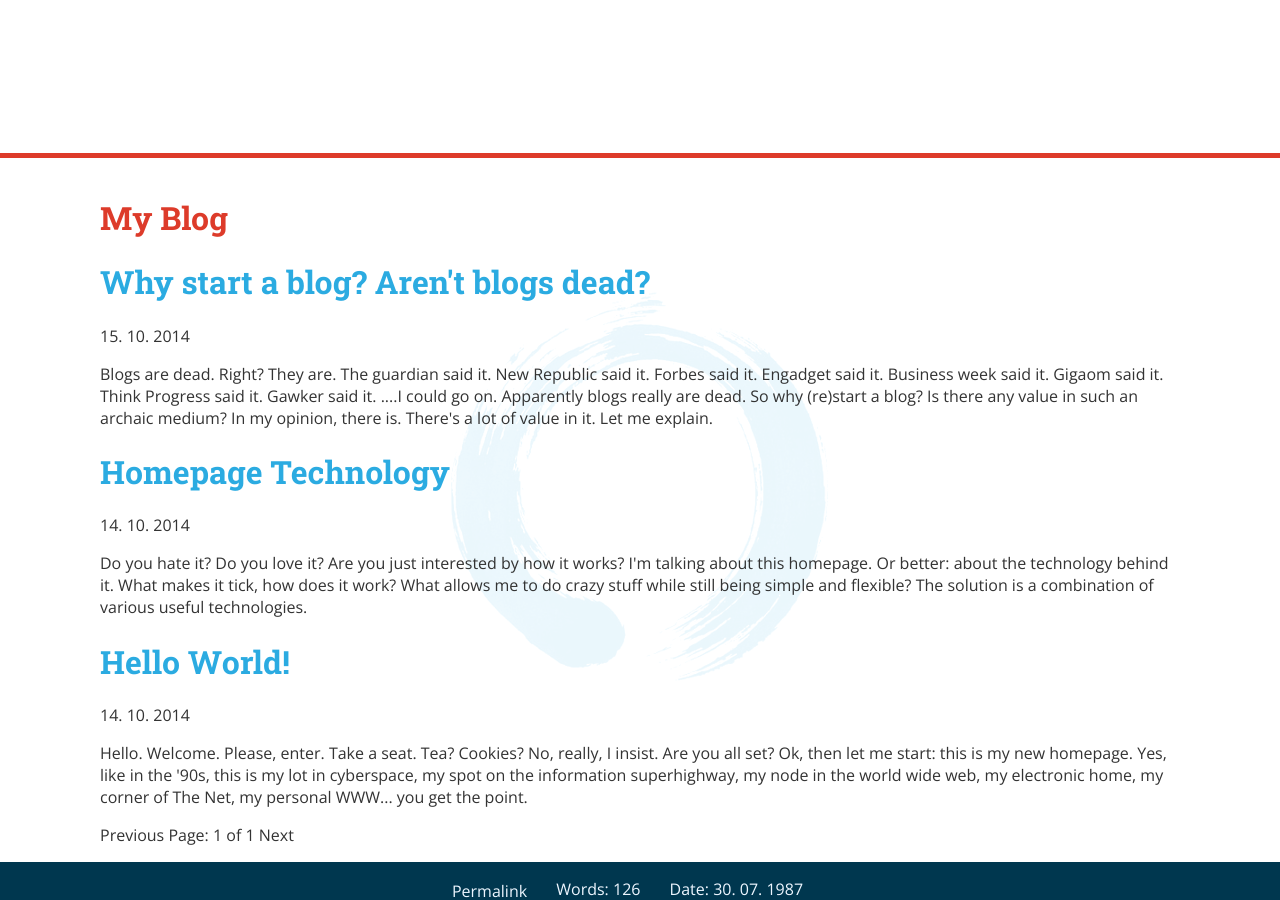
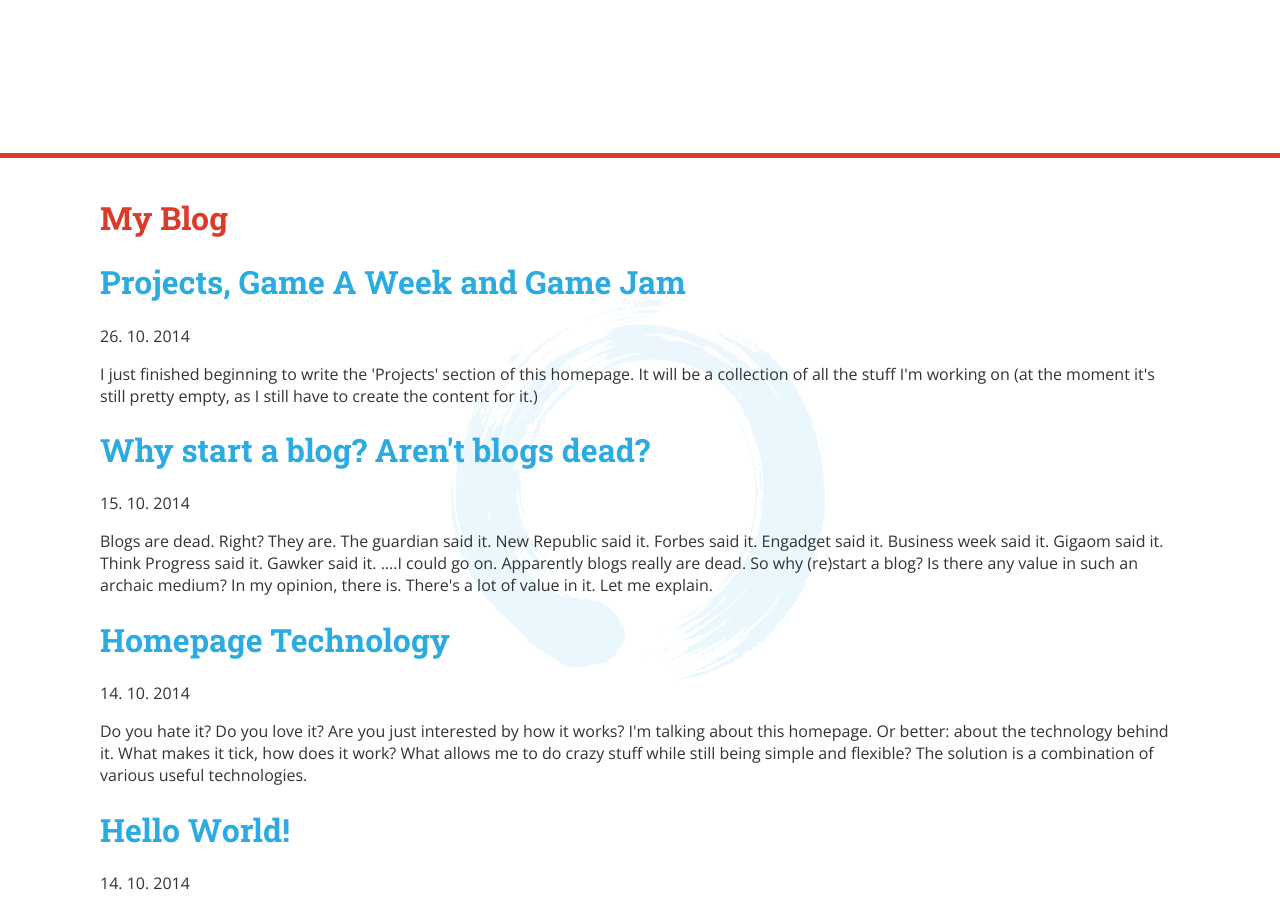
Before and after one commit to ramsesoriginal/ramsesoriginal.github.io, a Jekyll site: the page built from blog/index.html, in a window 1280 px wide and 900 px high, scrolled down 574 px. Built offline with Jekyll 4.4.1, drawn with Linux system fonts in a browser that asks for light colours; nearby versions of some CDN libraries; the list of posts is cut into pages by our own code; comment, search, counter and statistics services are not loaded.

Commit message:
Added blogpost, improved projects page

```diff
--- a/_config.yml
+++ b/_config.yml
@@ -6,12 +6,13 @@ paginate_path: "blog/:num"
 
 name: ramsesoriginal
 
-rssbaseurl: http://ramsesoriginal.github.io/
+rssbaseurl: http://ramsesoriginal.info
 
 date_format: "%d. %m. %Y"
 time_format: "%H:%M:%S"
 
 url: "http://ramsesoriginal.info"
+#url: "http://localhost:4000"
 
 defaults:
   -
--- /dev/null
+++ b/_posts/2014-10-26-projects.html
@@ -0,0 +1,41 @@
+---
+title: Projects, Game A Week and Game Jam
+permalink: 2014/10/26/projects
+categories:
+  - meta
+  - gamedev
+tags:
+  - service message
+  - game a week
+  - game jam
+  - 0h Jam
+comments: true
+preview: /assets/images/congrats.gif
+---
+
+<p>
+	I just finished beginning to write the 'Projects' section of this homepage. It will be a collection of all the stuff I'm working on (at the moment it's still pretty empty, as I still have to create the content for it.)
+</p>
+
+<figure style="width: 500px; margin-left: auto; margin-right: auto;">
+	<img src="{{ site.url }}/assets/images/congrats.gif" style="width: 500px; height: 191px"  alt="Congratulations!"/>
+	<figcaption>Leanardo di Caprio (as Jay Gatsby) congratulating me on the launch of the new section</figcaption>
+</figure>
+
+<p>
+	There are two items currently populating the <a href="{{ site.url }}/projects/">projects list</a>: Game A Week and 0h Game Jam. Let's start from the latter: the 0h Jam.
+</p>
+<p>
+	For those who don't know, a short explanation: the <a href="http://0hgame.eu/">0h Jam</a> is a global game jam (I'll talk about game jams in general in a later moment) about making a game in 0h. Yes, Zero hours. The trick is, the game jam is taking place during the 1h of daylight saving time switch, so it's starting at 2:00 AM and finishing at 2:00 AM. I started participating in a few game jams before, but it was all half-hearted attempts, without never actually finishing a game.<br />
+	This time, I not only participated, I actually made a game. I went a bit overtime, but I created a stupid little game in nearly 0h: <a href="http://ramsesoriginal.info/0hjam/">Falling Balls</a>. (Another game I made is called Extreme Balls. I have a prototype called Balls. I have another one called Bouncing Balls. I'm starting to see a pattern...). I had all kind of problems making the game (thus the overtime), I talk about that on the game's homepage.<br />
+	But I have to say participating in a game jam is great fun! Even though I was ill, alone and under stress, it was a great experience! I can't wait to participate in the next game jam (there are a lot coming up), it's really worth the time!<br />
+	This might also be the first game I released that isn't buggy as hell. Yaay!
+</p>
+<figure style="width: 500px; margin-left: auto; margin-right: auto;">
+	<img src="https://raw.githubusercontent.com/ramsesoriginal/0hjam/master/Screenshot.PNG"  style="width: 500px;"  alt="Screenshot!"/>
+	<figcaption>Screenshot from my 0h Game Jam submission</figcaption>
+</figure>
+<p>
+	Then there's the <a href="{{ site.url }}/projects/GameAWeek/">Game a Week</a> project. It's a project that means a lot to me, go read the <a href="{{ site.url }}/projects/GameAWeek/">page</a> I made for it, as I have a good description of why I do this, and why I'm starting now. If you're short on time, let me sum up:<br />
+	After a long internal struggle I decided, with some motivation from the great <a href="http://adrielwallick.com/">Adriel Wallick</a>, to finally create a game every week, with the goal of improving my game-making skill, to create nice ideas, to make the worst games in my career so that I will only get better from here an and generally just to have fun! But really, go check out the <a href="{{ site.url }}/projects/GameAWeek/">page</a> for the Game a Week Project.
+</p>
--- a/projects/GameAWeek/index.html
+++ b/projects/GameAWeek/index.html
@@ -1,8 +1,13 @@
 ---
 comments: true
 title: A game a week
+preview: /assets/images/guy-with-a-plan.gif
 ---
 
+<figure style="width: 500px; margin-left: auto; margin-right: auto;">
+	<img src="{{ site.url }}/assets/images/guy-with-a-plan.gif" style="width: 500px; height: 203px"  alt="Guy with a plan"/>
+	<figcaption>Heath Ledger (as Joker) in The Dark Knight, channeling my thoughts</figcaption>
+</figure>
 <p>
 	I suck at staying focused and on-task. I loose motivation, get easily distracted, start other projects... <br />
 	That's especially true if it's a long-term creative endeavor, or a somehow boring or repeating task (bug hunting, playtesting, practicing something, ...), or if I don't see any results/get no feedback.
--- a/projects/index.html
+++ b/projects/index.html
@@ -1,7 +1,9 @@
 ---
 comments: true
 title: Projects I'm working on
+preview: /assets/images/hover-husky.gif
 ---
+
 <p>
 	I'm constantly working on a few projects. On this page you can get a small overview of what I'm currently working on, as well as past projects. For now it's still very empty, as I just created the homepage and still have to create content, so here you have my favorite gif of all time to keep you entertained in the meantime:<br />
 	<img src="{{ site.url }}/assets/images/hover-husky.gif" style="width: 250px; margin-left: auto; margin-right: auto;display: block;" />
```
Also changed, not shown: assets/images/congrats.gif (added), assets/images/guy-with-a-plan.gif (added), 1 other file.
